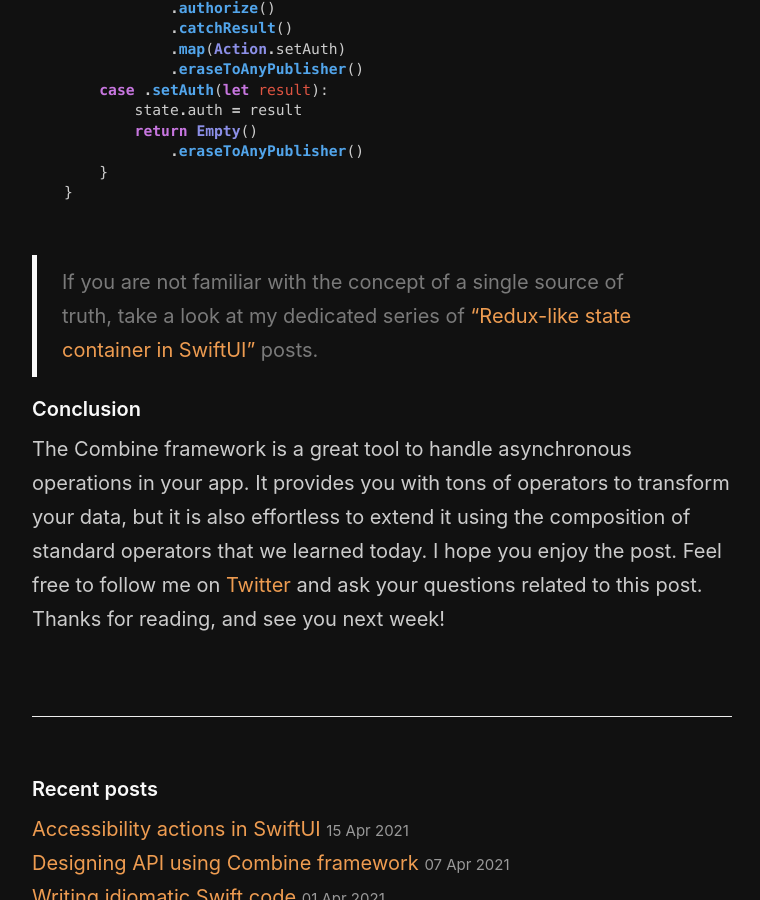
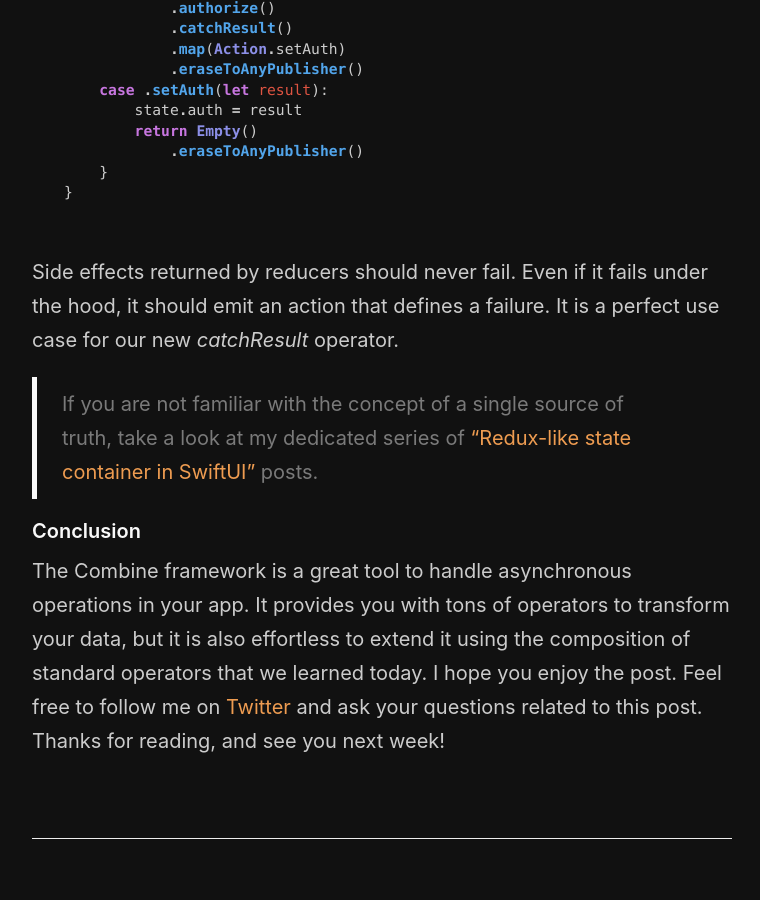
Before and after one commit to mecid/mecid.github.io, a Jekyll site: the page built from _posts/2021-04-28-building-custom-combine-operators-in-swift.md, in a window 1280 px wide and 900 px high, scrolled down 3927 px. Shown: the whole window, without its empty margins (258-1018 px from the left). Built offline with Jekyll 4.4.1, drawn with Linux system fonts in a browser that asks for light colours.

Commit message:
custom combine operators post updated

````diff
--- a/_posts/2021-04-28-building-custom-combine-operators-in-swift.md
+++ b/_posts/2021-04-28-building-custom-combine-operators-in-swift.md
@@ -124,6 +124,8 @@ func authReducer(
 }
 ```
 
+Side effects returned by reducers should never fail. Even if it fails under the hood, it should emit an action that defines a failure. It is a perfect use case for our new *catchResult* operator.
+
 > If you are not familiar with the concept of a single source of truth, take a look at my dedicated series of ["Redux-like state container in SwiftUI"](/2019/09/18/redux-like-state-container-in-swiftui/) posts.
 
 #### Conclusion
````
